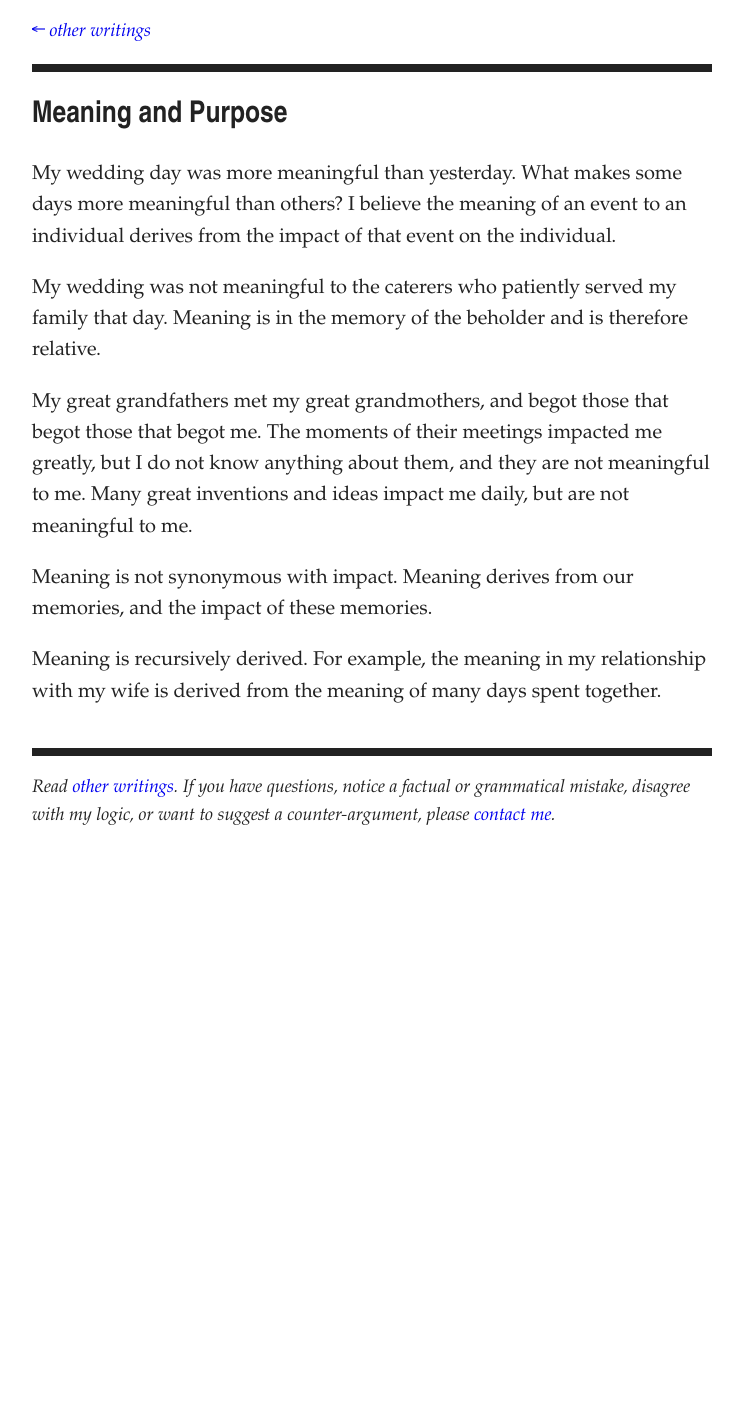
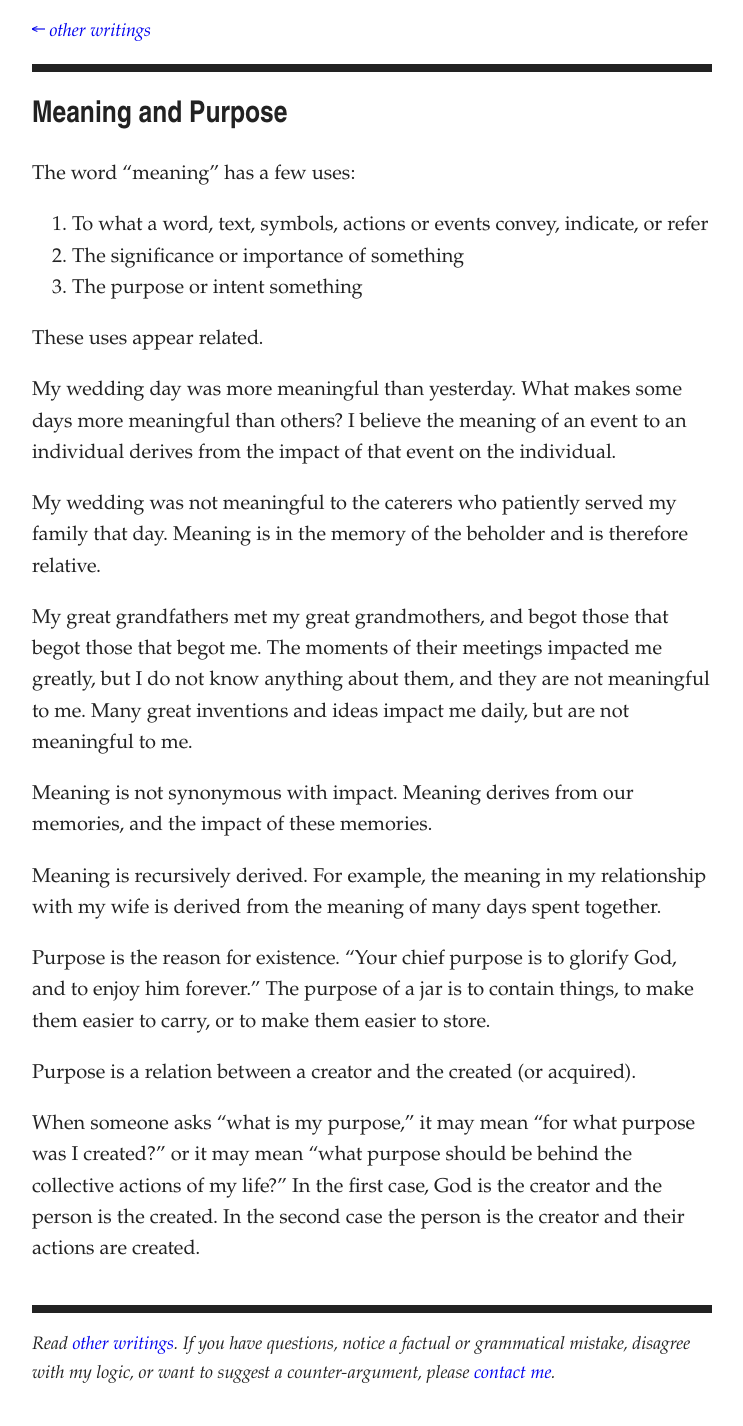
Before and after one commit to artsandmetaphysics/goodlifeodyssey, a Jekyll site: the page built from _documents/meaning-and-purpose.md, in a window 1280 px wide. Shown: the whole page, without its empty margins (268-1011 px from the left). Built offline with Jekyll 4.4.1, drawn with Linux system fonts in a browser that asks for light colours; before the commit the page ends 900 px from its top, so only the background shows below that.

Commit message:
Add content

```diff
--- a/_documents/meaning-and-purpose.md
+++ b/_documents/meaning-and-purpose.md
@@ -7,6 +7,14 @@ type: essay
 status: incomplete
 order: 105
 ---
+
+The word “meaning” has a few uses:
+
+1. To what a word, text, symbols, actions or events convey, indicate, or refer
+2. The significance or importance of something
+3. The purpose or intent something
+
+These uses appear related.
 
 My wedding day was more meaningful than yesterday.  What makes some days more meaningful than others?  I believe the meaning of an event to an individual derives from the impact of that event on the individual.
 
@@ -18,6 +26,12 @@ Meaning is not synonymous with impact.  Meaning derives from our memories, and t
 
 Meaning is recursively derived.  For example, the meaning in my relationship with my wife is derived from the meaning of many days spent together.
 
+Purpose is the reason for existence.  “Your chief purpose is to glorify God, and to enjoy him forever.”  The purpose of a jar is to contain things, to make them easier to carry, or to make them easier to store.
+
+Purpose is a relation between a creator and the created (or acquired).
+
+When someone asks “what is my purpose,” it may mean “for what purpose was I created?” or it may mean “what purpose should be behind the collective actions of my life?”  In the first case, God is the creator and the person is the created. In the second case the person is the creator and their actions are created.
+
 {% comment %}
 - Some events, people, objects are more meaningful than others.
 - This meaning is relative.
```
Also changed, not shown: documents/meaning-and-purpose.md (+14 -0 lines), templates/note.md (+1 -1 lines).
